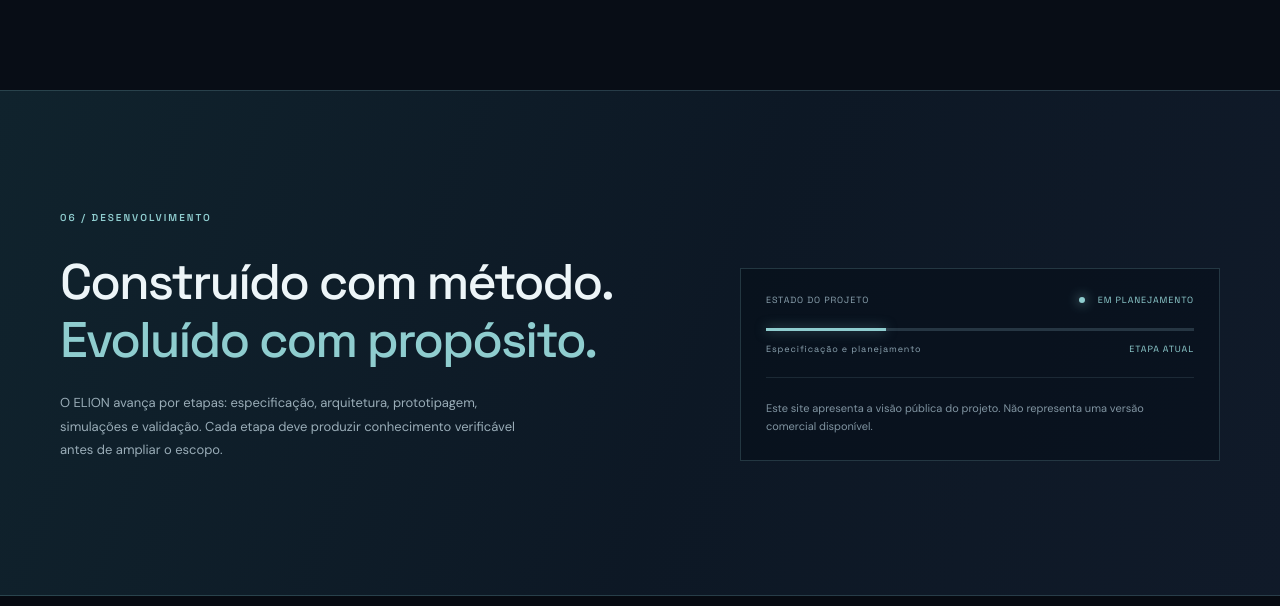
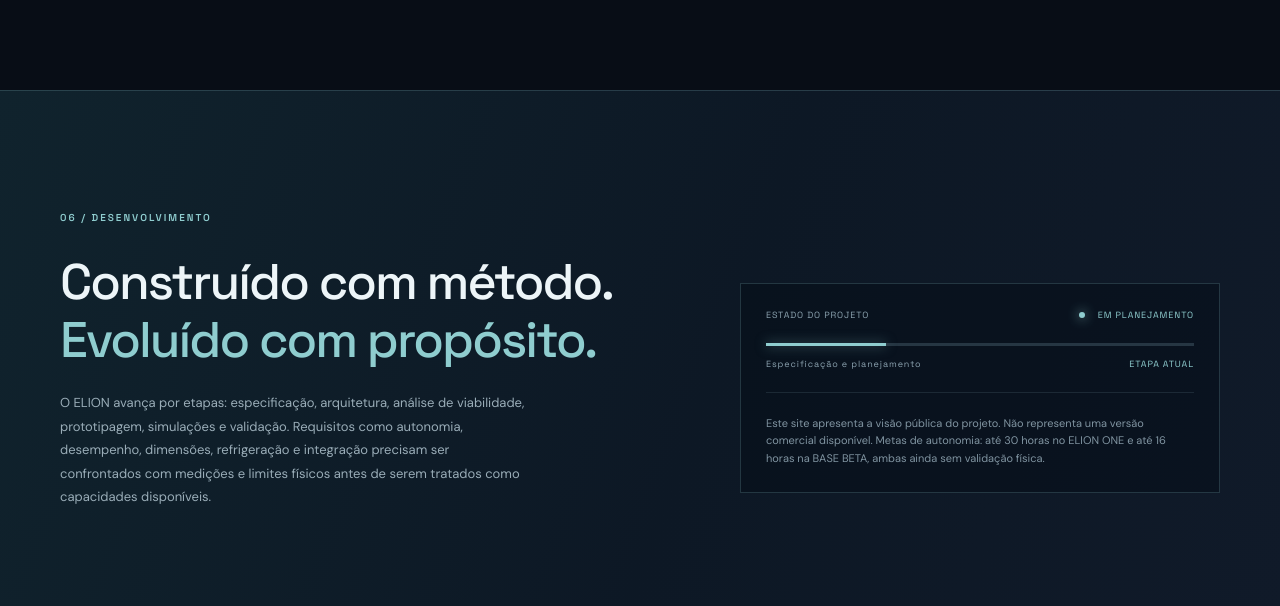
Before and after one commit to CALIXTO-Samuel/ELION-Project, a plain HTML site: page index.html in a window 1280 px wide. Shown: the part 4842-5448 px from the top of the page. Drawn offline with Linux system fonts and the light colour scheme.

Commit message:
Explicita desenvolvimento e validação realista do ELION

```diff
--- a/index.html
+++ b/index.html
@@ -73,7 +73,7 @@
 
     <section class="principles section-wrap section-pad" id="principios"><div class="section-kicker">05 / PRINCÍPIOS</div><div class="principles-grid"><div><h2>Tecnologia com<br><span>responsabilidade.</span></h2><p class="principles-lead">Inteligência só é útil quando pode ser compreendida, controlada e utilizada com responsabilidade.</p></div><div class="principle-list"><article><span>01</span><div><h3>Privacidade desde a concepção</h3><p>Informações pertencem à organização. O acesso deve ser limitado, autorizado e protegido.</p></div></article><article><span>02</span><div><h3>Controle humano</h3><p>Ações administrativas importantes dependem de autorização conforme as regras definidas pela organização.</p></div></article><article><span>03</span><div><h3>Clareza e rastreabilidade</h3><p>Análises devem distinguir fatos, hipóteses, evidências e recomendações, com registros apropriados.</p></div></article><article><span>04</span><div><h3>Segurança defensiva</h3><p>O foco é proteger ambientes autorizados, reduzir riscos e apoiar respostas proporcionais.</p></div></article><article><span>05</span><div><h3>Desenvolvimento verificável</h3><p>Capacidades precisam ser testadas e suas limitações comunicadas com transparência.</p></div></article></div></div></section>
 
-    <section class="development section-pad" id="desenvolvimento"><div class="section-wrap development-inner"><div class="section-kicker">06 / DESENVOLVIMENTO</div><div class="development-content"><div><h2>Construído com método.<br><span>Evoluído com propósito.</span></h2><p>O ELION avança por etapas: especificação, arquitetura, prototipagem, simulações e validação. Cada etapa deve produzir conhecimento verificável antes de ampliar o escopo.</p></div><div class="progress-panel"><div class="progress-head"><span>ESTADO DO PROJETO</span><span class="progress-status"><i></i> EM PLANEJAMENTO</span></div><div class="progress-track"><span></span></div><div class="progress-foot"><span>Especificação e planejamento</span><span>ETAPA ATUAL</span></div><div class="progress-separator"></div><p>Este site apresenta a visão pública do projeto. Não representa uma versão comercial disponível.</p></div></div></div></section>
+    <section class="development section-pad" id="desenvolvimento"><div class="section-wrap development-inner"><div class="section-kicker">06 / DESENVOLVIMENTO</div><div class="development-content"><div><h2>Construído com método.<br><span>Evoluído com propósito.</span></h2><p>O ELION avança por etapas: especificação, arquitetura, análise de viabilidade, prototipagem, simulações e validação. Requisitos como autonomia, desempenho, dimensões, refrigeração e integração precisam ser confrontados com medições e limites físicos antes de serem tratados como capacidades disponíveis.</p></div><div class="progress-panel"><div class="progress-head"><span>ESTADO DO PROJETO</span><span class="progress-status"><i></i> EM PLANEJAMENTO</span></div><div class="progress-track"><span></span></div><div class="progress-foot"><span>Especificação e planejamento</span><span>ETAPA ATUAL</span></div><div class="progress-separator"></div><p>Este site apresenta a visão pública do projeto. Não representa uma versão comercial disponível. Metas de autonomia: até 30 horas no ELION ONE e até 16 horas na BASE BETA, ambas ainda sem validação física.</p></div></div></div></section>
   </main>
   <footer class="footer"><div class="section-wrap footer-top"><a class="brand" href="#inicio"><span class="brand-mark">E</span><span>ELION<span class="brand-dot">.</span></span></a><p>Inteligência que conecta a organização.</p><a class="back-top" href="#inicio">VOLTAR AO TOPO ↑</a></div><div class="section-wrap footer-bottom"><span>© 2026 ELION PROJECT. Todos os direitos reservados.</span><span>PROJETO INDEPENDENTE · BRASIL</span><span>Conteúdo institucional — não é licença de uso do sistema.</span></div></footer>
 </body>
```
